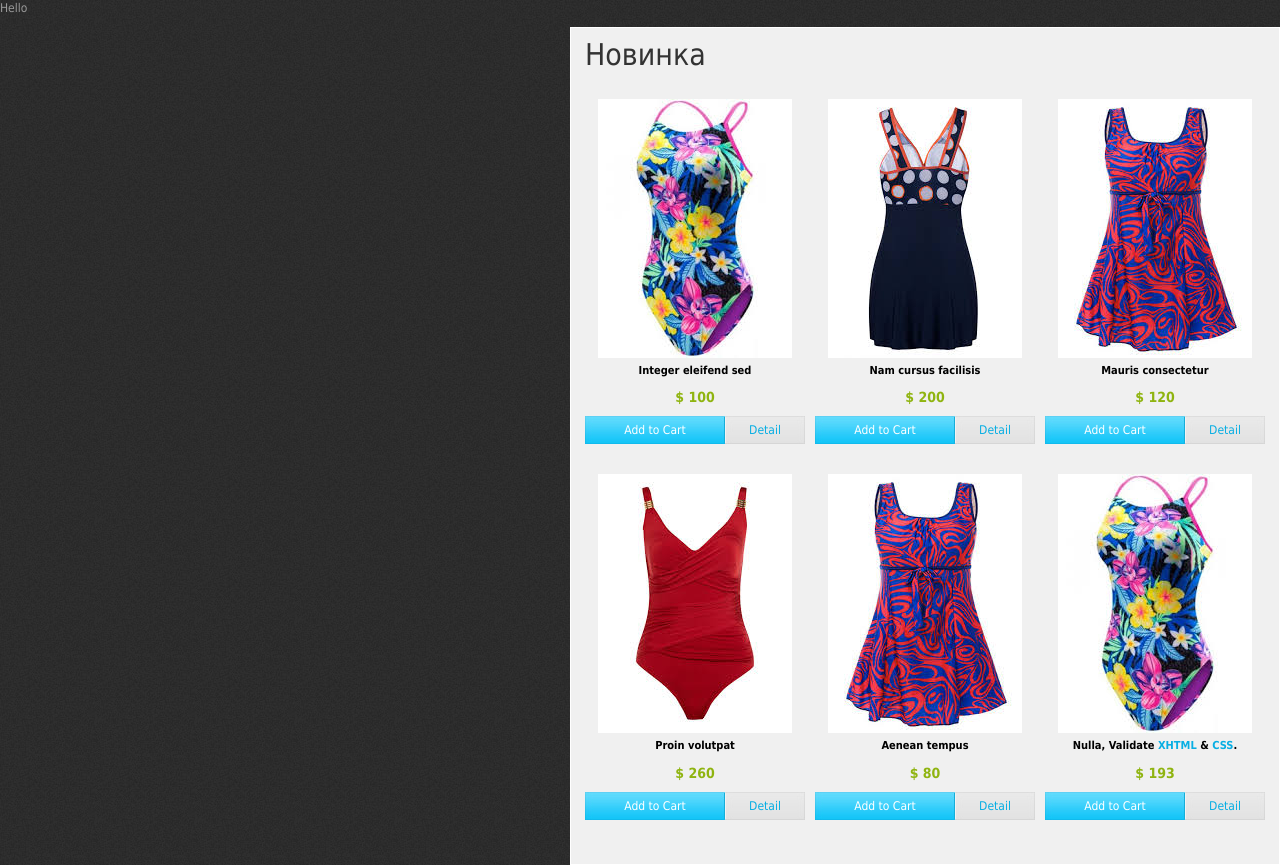
After one commit to SvtAnd/shop, a Python web app: template templates/login.html in a window 1280 px wide. The commit adds this page. Run offline with Jinja, Linux system fonts and the light colour scheme; the template is opened without the code that fills it, so the values that code supplies are empty.

```diff
--- a/main.py
+++ b/main.py
@@ -7,6 +7,7 @@ from jinja2 import Environment,FileSystemLoader
 
 urls = (
     '/index.html', 'index',
+    '/login.html', 'login',
     '/products.html', 'products',
     '/contact.html', 'contact',
 )
@@ -35,6 +36,9 @@ render = render_jinja(TEMPLATE, encoding = 'utf-8')
 #     #jinja_env.update_template_context(context)
 #     return jinja_env.get_template(index1).render(context)
 
+class login:
+    def GET(self):
+       return render.login()
 
 class index:
     def GET(self):
--- /dev/null
+++ b/templates/login.html
@@ -0,0 +1,113 @@
+<!DOCTYPE html PUBLIC "-//W3C//DTD XHTML 1.0 Transitional//EN" "http://www.w3.org/TR/xhtml1/DTD/xhtml1-transitional.dtd">
+<html xmlns="http://www.w3.org/1999/xhtml">
+<head>
+<meta http-equiv="Content-Type" content="text/html; charset=utf-8" />
+<title>Station Shop Template</title>
+<meta name="keywords" content="" />
+<meta name="description" content="" />
+<link href="/static/css/templatemo_style.css" rel="stylesheet" type="text/css" />
+<link rel="stylesheet" type="text/css" href="/static/css/ddsmoothmenu.css" />
+
+<script type="text/javascript" src="/static/js/jquery.min.js"></script>
+<script type="text/javascript" src="/static/js/ddsmoothmenu.js"></script>
+
+<script language="javascript" type="text/javascript">
+function clearText(field)
+{
+    if (field.defaultValue == field.value) field.value = '';
+    else if (field.value == '') field.value = field.defaultValue;
+}
+</script>
+
+<script type="text/javascript">
+
+ddsmoothmenu.init({
+    mainmenuid: "top_nav", //menu DIV id
+    orientation: 'h', //Horizontal or vertical menu: Set to "h" or "v"
+    classname: 'ddsmoothmenu', //class added to menu's outer DIV
+    //customtheme: ["#1c5a80", "#18374a"],
+    contentsource: "markup" //"markup" or ["container_id", "path_to_menu_file"]
+})
+
+</script>
+
+<link rel="stylesheet" type="text/css" media="all" href="/static/css/jquery.dualSlider.0.2.css" />
+
+<script src="/static/js/jquery-1.3.2.min.js" type="text/javascript"></script>
+<script src="/static/js/jquery.easing.1.3.js" type="text/javascript"></script>
+<script src="/static/js/jquery.timers-1.2.js" type="text/javascript"></script>
+<script src="/static/js/jquery.dualSlider.0.3.min.js" type="text/javascript"></script>
+
+
+</head>
+<body>
+    <p>Hello</p>
+            <div id="content" class="float_r">
+            <h1>Новинка</h1>
+            <div class="product_box">
+                <a href="productdetail.html"><img src="/static/images/product/swim_1.jpg" alt="Image 01" /></a>
+                <h3>Integer eleifend sed</h3>
+                <p class="product_price">$ 100</p>
+                <a href="shoppingcart.html" class="add_to_card">Add to Cart</a>
+                <a href="productdetail.html" class="detail">Detail</a>
+            </div>
+            <div class="product_box">
+                <a href="productdetail.html"><img src="/static/images/product/swim_2.jpg" alt="Image 02" /></a>
+                <h3>Nam cursus facilisis</h3>
+                <p class="product_price">$ 200</p>
+                <a href="shoppingcart.html" class="add_to_card">Add to Cart</a>
+                <a href="productdetail.html" class="detail">Detail</a>
+            </div>
+            <div class="product_box no_margin_right">
+                <a href="productdetail.html"><img src="/static/images/product/swim_5.jpg" alt="Image 03" /></a>
+                <h3>Mauris consectetur</h3>
+                <p class="product_price">$ 120</p>
+                <a href="shoppingcart.html" class="add_to_card">Add to Cart</a>
+                <a href="productdetail.html" class="detail">Detail</a>
+            </div>
+            <div class="product_box">
+                <a href="productdetail.html"><img src="/static/images/product/swim_4.jpg" alt="Image 04" /></a>
+                <h3>Proin volutpat</h3>
+                <p class="product_price">$ 260</p>
+                <a href="shoppingcart.html" class="add_to_card">Add to Cart</a>
+                <a href="productdetail.html" class="detail">Detail</a>
+            </div>
+            <div class="product_box">
+                <a href="productdetail.html"><img src="/static/images/product/swim_5.jpg" alt="Image 05" /></a>
+                <h3>Aenean tempus</h3>
+                <p class="product_price">$ 80</p>
+                <a href="shoppingcart.html" class="add_to_card">Add to Cart</a>
+                <a href="productdetail.html" class="detail">Detail</a>
+            </div>
+            <div class="product_box no_margin_right">
+                <a href="productdetail.html"><img src="/static/images/product/swim_1.jpg" alt="Image 06" /></a>
+                <h3>Nulla, Validate <a href="http://validator.w3.org/check?uri=referer" rel="nofollow"><strong>XHTML</strong></a> &amp; <a href="http://jigsaw.w3.org/css-validator/check/referer" rel="nofollow"><strong>CSS</strong></a>.</h3>
+                <p class="product_price">$ 193</p>
+                <a href="shoppingcart.html" class="add_to_card">Add to Cart</a>
+                <a href="productdetail.html" class="detail">Detail</a>
+            </div>
+<!--             <div class="product_box">
+                <a href="productdetail.html"><img src="/static/images/product/07.jpg" alt="Image 07" /></a>
+                <h3>Pellentesque egestas</h3>
+                <p class="product_price">$ 30</p>
+                <a href="shoppingcart.html" class="add_to_card">Add to Cart</a>
+                <a href="productdetail.html" class="detail">Detail</a>
+            </div>
+            <div class="product_box">
+                <a href="productdetail.html"><img src="/static/images/product/08.jpg" alt="Image 08" /></a>
+                <h3>Suspendisse fermentum</h3>
+                <p class="product_price">$ 220</p>
+                <a href="shoppingcart.html" class="add_to_card">Add to Cart</a>
+                <a href="productdetail.html" class="detail">Detail</a>
+            </div>
+            <div class="product_box no_margin_right">
+                <a href="productdetail.html"><img src="/static/images/product/09.jpg" alt="Image 09" /></a>
+                <h3>Donec laoreet velit</h3>
+                <p class="product_price">$ 65</p>
+                <a href="shoppingcart.html" class="add_to_card">Add to Cart</a>
+                <a href="productdetail.html" class="detail">Detail</a>
+            </div>  -->
+        </div>
+
+</body>
+</html>
```
Also changed, not shown: templates/index1.html (+15 -1 lines).
